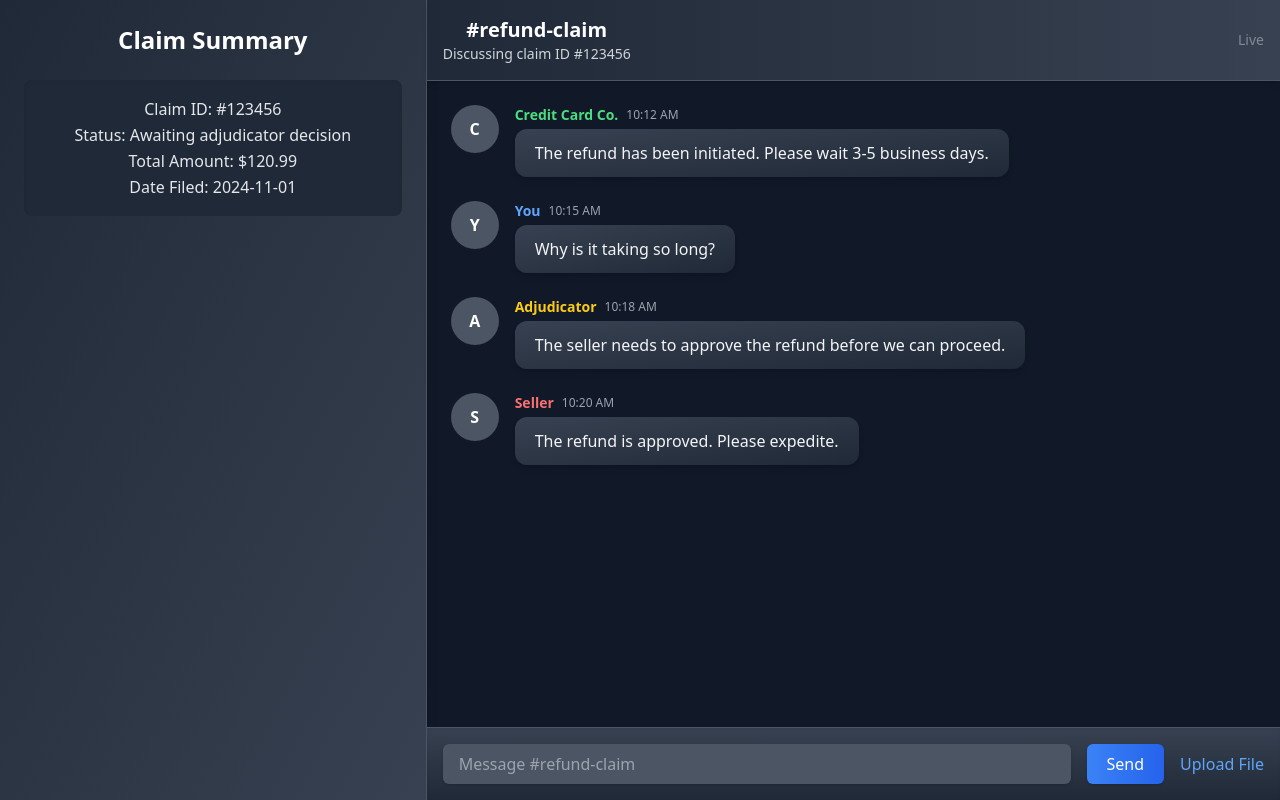
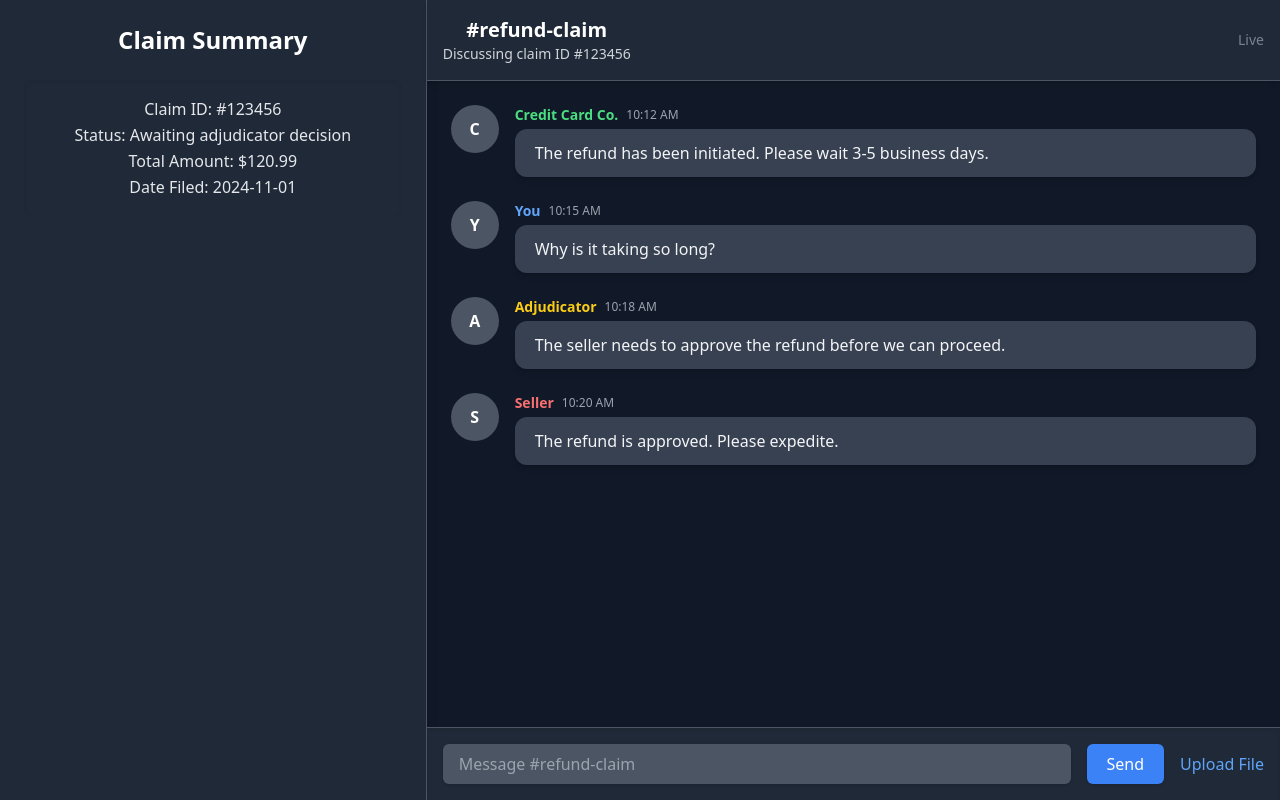
Before and after one commit to Suhas-13/EasyClaim, a React (Create React App) app in the folder frontend/: page / in a window 1280 px wide. Built offline with nearby package versions, Linux system fonts and the light colour scheme.

Commit message:
Messages as props

```diff
--- a/frontend/src/App.tsx
+++ b/frontend/src/App.tsx
@@ -1,11 +1,47 @@
-import React from 'react';
-import RefundClaimDiscussion from './RefundClaimDiscussion'; // Import your RefundClaimDiscussion component
+import React, { useState, useEffect } from "react";
+import RefundClaimDiscussion from './RefundClaimDiscussion'; // Import RefundClaimDiscussion component
 import './App.css';
 
-function App() {
+const App = () => {
+  const [claimSummary, setClaimSummary] = useState<string>('');
+  const [messages, setMessages] = useState<any[]>([]); // Set initial state for messages
+
+  useEffect(() => {
+    setClaimSummary(
+      "Claim ID: #123456\nStatus: Awaiting adjudicator decision\nTotal Amount: $120.99\nDate Filed: 2024-11-01"
+    );
+
+    setMessages([
+      {
+        content: "The refund has been initiated. Please wait 3-5 business days.",
+        type: "credit-card",
+        author: "Credit Card Co.",
+        timestamp: "10:12 AM",
+      },
+      {
+        content: "Why is it taking so long?",
+        type: "user",
+        author: "You",
+        timestamp: "10:15 AM",
+      },
+      {
+        content: "The seller needs to approve the refund before we can proceed.",
+        type: "adjudicator",
+        author: "Adjudicator",
+        timestamp: "10:18 AM",
+      },
+      {
+        content: "The refund is approved. Please expedite.",
+        type: "seller",
+        author: "Seller",
+        timestamp: "10:20 AM",
+      },
+    ]);
+  }, []);
+
   return (
     <div className="App">
-      <RefundClaimDiscussion /> {/* Render RefundClaimDiscussion */}
+      <RefundClaimDiscussion claimSummary={claimSummary} messages={messages} />
     </div>
   );
 }
--- a/frontend/src/RefundClaimDiscussion.tsx
+++ b/frontend/src/RefundClaimDiscussion.tsx
@@ -1,4 +1,4 @@
-import React, { useState, useEffect } from "react";
+import React from "react";
 
 // Define the Message type
 interface Message {
@@ -8,64 +8,17 @@ interface Message {
   timestamp: string;
 }
 
-const RefundClaimDiscussion = () => {
-  // Define the state with the correct type
-  const [claimSummary, setClaimSummary] = useState<string>("");
-  const [messages, setMessages] = useState<Message[]>([]); // Use Message[] type
-  const [newMessage, setNewMessage] = useState<string>("");
+interface RefundClaimDiscussionProps {
+  claimSummary: string;
+  messages: Message[]; // Directly receive messages as a prop
+}
 
-  // Initialize claim summary and messages
-  useEffect(() => {
-    setClaimSummary(
-      "Claim ID: #123456\nStatus: Awaiting adjudicator decision\nTotal Amount: $120.99\nDate Filed: 2024-11-01"
-    );
-
-    setMessages([
-      {
-        content: "The refund has been initiated. Please wait 3-5 business days.",
-        type: "credit-card",
-        author: "Credit Card Co.",
-        timestamp: "10:12 AM",
-      },
-      {
-        content: "Why is it taking so long?",
-        type: "user",
-        author: "You",
-        timestamp: "10:15 AM",
-      },
-      {
-        content: "The seller needs to approve the refund before we can proceed.",
-        type: "adjudicator",
-        author: "Adjudicator",
-        timestamp: "10:18 AM",
-      },
-      {
-        content: "The refund is approved. Please expedite.",
-        type: "seller",
-        author: "Seller",
-        timestamp: "10:20 AM",
-      },
-    ]);
-  }, []);
-
-  const handleSendMessage = () => {
-    if (newMessage.trim() !== "") {
-      const timestamp = new Date().toLocaleTimeString([], {
-        hour: "2-digit",
-        minute: "2-digit",
-      });
-      setMessages([
-        ...messages,
-        { content: newMessage, type: "user", author: "You", timestamp },
-      ]);
-      setNewMessage("");
-    }
-  };
+const RefundClaimDiscussion: React.FC<RefundClaimDiscussionProps> = ({ claimSummary, messages }) => {
 
   return (
     <div className="flex h-screen bg-gray-900 text-gray-100 font-sans">
       {/* Left Preview Panel */}
-      <div className="w-1/3 bg-gradient-to-br from-gray-800 to-gray-700 shadow-lg p-6 flex flex-col border-r border-gray-600">
+      <div className="w-1/3 bg-gray-800 shadow-lg p-6 flex flex-col border-r border-gray-600">
         <h2 className="text-2xl font-bold text-white mb-6">Claim Summary</h2>
         <div className="text-gray-200 leading-relaxed bg-gray-800 rounded-lg p-4 shadow-inner whitespace-pre-line">
           {claimSummary || "Loading claim details..."}
@@ -75,7 +28,7 @@ const RefundClaimDiscussion = () => {
       {/* Chat Window */}
       <div className="w-2/3 flex flex-col">
         {/* Header */}
-        <div className="bg-gradient-to-r from-gray-800 to-gray-700 shadow-md border-b border-gray-600 p-4 flex items-center justify-between">
+        <div className="bg-gray-800 shadow-md border-b border-gray-600 p-4 flex items-center justify-between">
           <div>
             <h3 className="text-xl font-bold text-white">#refund-claim</h3>
             <p className="text-sm text-gray-300">Discussing claim ID #123456</p>
@@ -88,16 +41,14 @@ const RefundClaimDiscussion = () => {
         {/* Messages */}
         <div className="flex-1 p-6 space-y-6 overflow-y-auto bg-gray-850">
           {messages.map((msg, index) => (
-            <div
-              key={index}
-              className="flex gap-4 items-start fade-in"
-            >
+            <div key={index} className="flex items-start gap-4">
               {/* Author Avatar */}
               <div className="w-12 h-12 bg-gray-600 rounded-full flex-shrink-0 flex items-center justify-center text-white font-bold">
                 {msg.author[0].toUpperCase()}
               </div>
+
               {/* Message Content */}
-              <div className="flex flex-col">
+              <div className="flex flex-col w-full">
                 <div className="flex items-center gap-2">
                   <span
                     className={`text-sm font-semibold ${
@@ -114,7 +65,7 @@ const RefundClaimDiscussion = () => {
                   </span>
                   <span className="text-xs text-gray-400">{msg.timestamp}</span>
                 </div>
-                <div className="bg-gradient-to-br from-gray-700 to-gray-800 text-gray-100 rounded-xl px-5 py-3 mt-1 shadow-md">
+                <div className="bg-gray-700 text-gray-100 rounded-xl px-5 py-3 mt-1 shadow-md text-left">
                   {msg.content}
                 </div>
               </div>
@@ -123,17 +74,14 @@ const RefundClaimDiscussion = () => {
         </div>
 
         {/* Input Area */}
-        <div className="p-4 bg-gradient-to-t from-gray-800 to-gray-700 flex items-center gap-4 border-t border-gray-600 shadow-inner">
+        <div className="p-4 bg-gray-800 flex items-center gap-4 border-t border-gray-600 shadow-inner">
           <input
             type="text"
-            value={newMessage}
-            onChange={(e) => setNewMessage(e.target.value)}
             placeholder="Message #refund-claim"
             className="flex-1 bg-gray-600 text-gray-200 border-none rounded-md px-4 py-2 shadow focus:outline-none focus:ring-2 focus:ring-blue-500"
           />
           <button
-            onClick={handleSendMessage}
-            className="bg-gradient-to-r from-blue-500 to-blue-600 text-white px-5 py-2 rounded-md shadow hover:from-blue-600 hover:to-blue-700 transition"
+            className="bg-blue-500 text-white px-5 py-2 rounded-md shadow hover:bg-blue-600 transition"
           >
             Send
           </button>
```
